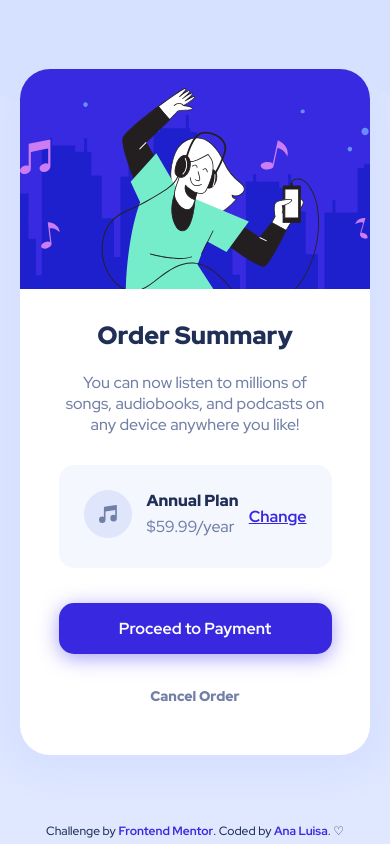
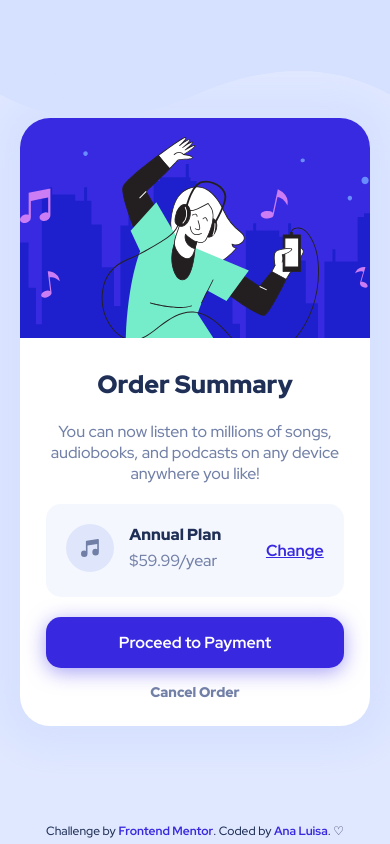
Before and after one commit to AnaLuisaFav/Order-summary-component, a plain HTML site: page index.html in a window 390 px wide. Drawn offline with Linux system fonts and the light colour scheme.

Commit message:
Update estilo.css

```diff
--- a/estilo.css
+++ b/estilo.css
@@ -10,8 +10,8 @@
 
 body {
 	background-color: hsl(225, 100%, 94%);
-	width: 100%;
-	height: 100%;
+	width: 100vw;
+	min-height: 100vh;
 	display: flex;
 	flex-direction: column;
 	align-items: center;
@@ -151,6 +151,8 @@ a.change:hover {
 
 
 footer {
+	position: fixed;
+	bottom: 0;
 	padding-bottom: 5px;
 	color: hsl(223, 47%, 23%);
 	font-size: 12px;
@@ -168,6 +170,11 @@ footer a:hover {
 @media (max-width: 450px) {
 	.caixa {
 		width: 100%;
+		padding-bottom: 25px;
+	}
+
+	.texto {
+		width: 85%;
 	}
 
 	.img-topo {
@@ -184,9 +191,17 @@ footer a:hover {
 		text-align: left;
 	}
 
+	.texto p {
+		padding-bottom: 20px;
+	}
+
+	.cancel {
+		margin-top: 15px;
+	}
+
 	.plano {
-		width: 78%;
-		padding: 25px;
+		width: 85%;
+		padding: 20px;
 		background-color: hsl(225, 100%, 98%);
 		text-align: center;
 		display: inline-flex;
@@ -195,4 +210,9 @@ footer a:hover {
 		justify-content: space-between;
 		overflow: hidden;
 	}
+
+	.botao {
+		width: 85%;
+		margin-top: 20px;
+	}
 }
```
